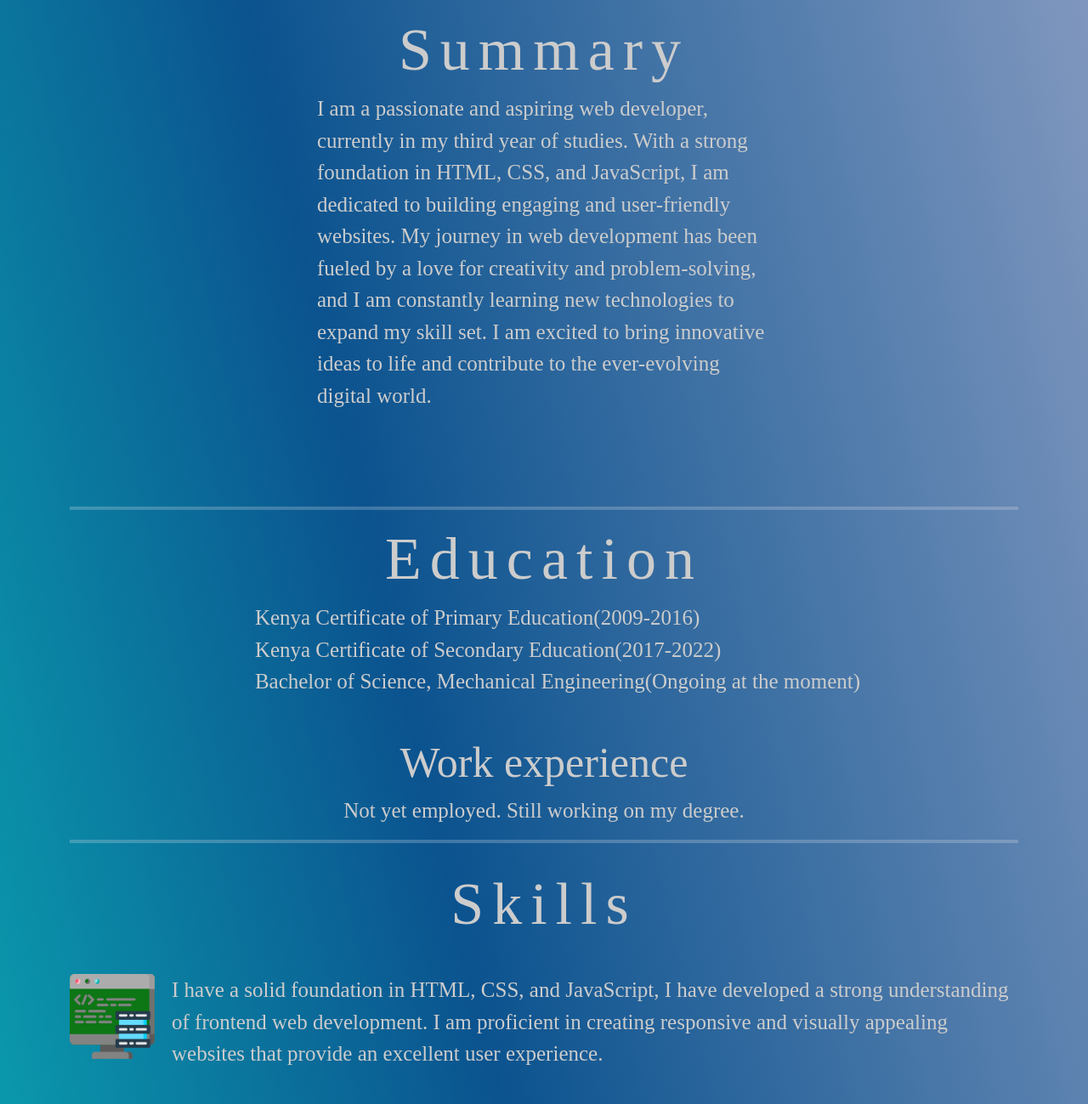
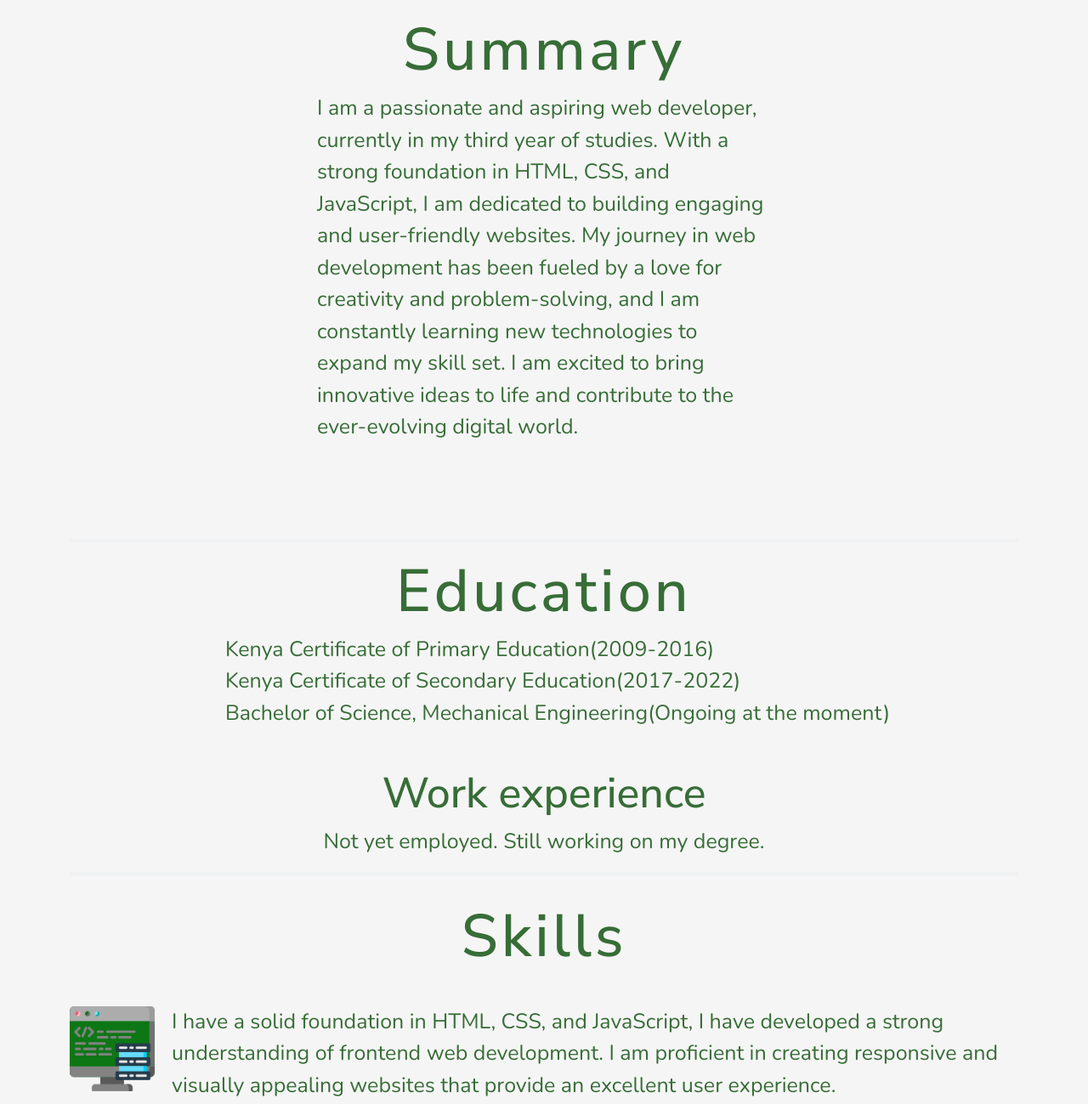
Before and after one commit to immanuel2003/resume2.0, a plain HTML site: page index.html in a window 1280 px wide. Shown: the part 563-1862 px from the top of the page at 85% size. Drawn offline with nearby package versions, Linux system fonts and the light colour scheme.

Commit message:
updated site

```diff
--- a/index.html
+++ b/index.html
@@ -6,12 +6,18 @@
     <title>My resume 2.0</title>
     <link rel="stylesheet" href="./style.css">
     <link href="https://cdn.jsdelivr.net/npm/bootstrap@5.3.3/dist/css/bootstrap.min.css" rel="stylesheet" integrity="sha384-QWTKZyjpPEjISv5WaRU9OFeRpok6YctnYmDr5pNlyT2bRjXh0JMhjY6hW+ALEwIH" crossorigin="anonymous">
+    <link rel="preconnect" href="https://fonts.googleapis.com">
+    <link rel="preconnect" href="https://fonts.googleapis.com">
+<link rel="preconnect" href="https://fonts.gstatic.com" crossorigin>
+<link href="https://fonts.googleapis.com/css2?family=Nunito+Sans:ital,opsz,wght@0,6..12,200..1000;1,6..12,200..1000&family=Nunito:ital,wght@0,200..1000;1,200..1000&display=swap" rel="stylesheet">
+<link rel="preconnect" href="https://fonts.gstatic.com" crossorigin>
+<link href="https://fonts.googleapis.com/css2?family=Nunito+Sans:ital,opsz,wght@0,6..12,200..1000;1,6..12,200..1000&display=swap" rel="stylesheet">
 </head>
 <body class="css-selector container">
     <section id="myname">
         <div class="px-4 py-5 my-5 text-center">
-            <h1 class="h1myname">I'm Immanuel,</h1>
-            <h1 class="h1myname">a web developer</h1>
+            <h1 class="h1myname">Hello,</h1>
+            <h1 class="h1myname">i'm Immanuel</h1>
             <img class="mypicture" src="./images/my photo.jpg" alt="" width="250" height="280">
             <div class="col-lg-6 mx-auto">
                 <h2 class="h1myname">Summary</h2>
@@ -36,7 +42,7 @@
         </div>
         <h2 class="h2academics">Work experience</h2>
         <p class="work-status">Not yet employed. Still working on my degree.</p>
-        <hr class="border border-2 opacity-80">
+        <hr class="border border-2 opacity-80 hr">
 
     </section>
 
@@ -53,7 +59,7 @@
 
             </div>
             <div class="organizational-kills">
-                <img src="./images/organization-skills.png" class="organizationalimage" alt="organizational skills">
+                <img src="./images/organization-skills (1).png" class="organizationalimage" alt="organizational skills">
                 <p class="paragraph-skills">I possess strong organizational skills that have been honed through both academic and personal projects. My ability to manage multiple tasks efficiently allows me to maintain a clear and structured approach to my work. I excel in time management, prioritizing tasks effectively, and maintaining meticulous attention to detail. These skills enable me to meet deadlines consistently and ensure that every aspect of my work is well-coordinated and executed seamlessly.</p>
                 <hr class="border border-2 opacity-80">
             </div>
@@ -67,16 +73,16 @@
         <div id="carouselExampleAutoplaying" class="carousel slide" data-bs-ride="carousel">
             <div class="carousel-inner">
               <div class="carousel-item active">
-                <img src="./images/landscape-7485033_1280.jpg" class="d-block w-100" alt="landscape">
+                <img src="./images/landscape-7485033_1280.jpg" class="d-block w-100 rounded-5" alt="landscape">
               </div>
               <div class="carousel-item">
-                <img src="./images/utah-5641320_1280.jpg" class="d-block w-100" alt="travelling">
+                <img src="./images/utah-5641320_1280.jpg" class="d-block w-100 rounded-5" alt="travelling">
               </div>
               <div class="carousel-item">
-                <img src="./images/pancakes-2020863_1280.jpg" class="d-block w-100" alt="pancakes">
+                <img src="./images/pancakes-2020863_1280.jpg" class="d-block w-100 rounded-5" alt="pancakes">
               </div>
               <div class="carousel-item">
-                <img src="./images/bmw.jpg" class="d-block w-100" alt="bmw">
+                <img src="./images/bmw.jpg" class="d-block w-100 rounded-5" alt="bmw">
               </div>
             </div>
             <button class="carousel-control-prev" type="button" data-bs-target="#carouselExampleAutoplaying" data-bs-slide="prev">
@@ -98,11 +104,13 @@
             <p>Email me: immanuelsiangla@gmail.com</p>
         </div>
     </section>
+
     <section id="footer" class="bottom-container">
       <div class="bottom-container">
         <a class="github-link" href="https://github.com/immanuel2003">github account</a>
         <a class="footer-link" href="https://www.linkedin.com/in/immanuel-siangla-a678ab280/">LinkedIn</a>
-        <p class="copyright bg-light">© Immanuel Siangla</p>
+        <p class="copyright mb-0">© Immanuel Siangla</p>
+        <a href="#" class="nav-link px-2 text-body-secondary pb-3 pt-3">Back to top</a>
       </div>
     </section>
     <script src="https://cdn.jsdelivr.net/npm/bootstrap@5.3.3/dist/js/bootstrap.bundle.min.js" integrity="sha384-YvpcrYf0tY3lHB60NNkmXc5s9fDVZLESaAA55NDzOxhy9GkcIdslK1eN7N6jIeHz" crossorigin="anonymous"></script>
--- a/style.css
+++ b/style.css
@@ -1,14 +1,13 @@
 .css-selector {
-    background: rgb(10,195,190);
-    background: linear-gradient(77deg, rgba(10,195,190,1) 0%, rgba(11,83,143,1) 46%, rgba(11,48,128,0.4599089635854342) 100%);
+    background: whitesmoke;
 }
 
 .h1myname {
-    font-family: 'Merriweather', serif;
+    font-family: Nunito sans;
     font-size: 70px;
-    color: #cccccc;
-    word-spacing: 10px;
-    letter-spacing: 10px;
+    color: rgba(2, 71, 2, 0.786);
+    word-spacing:10px;
+    letter-spacing: 4px;
 }
 
 .mypicture {
@@ -18,25 +17,25 @@
 
 .myself {
     font-size: 25px;
-    font-family: 'Lora', serif;
-    color: #cccccc;
+    font-family: Nunito;
+    color: rgba(2, 71, 2, 0.786);
     text-align: left;
 }
 
 .work-status {
     font-size: 25px;
-    font-family: 'Lora', serif;
-    color: #cccccc;
+    font-family: Nunito;
+    color: rgba(2, 71, 2, 0.786);
     text-align: center;
 }
 
 .h1academics {
     text-align: center;
-    font-family: 'Merriweather', serif;
+    font-family: Nunito sans;
     font-size: 70px;
-    color: #cccccc;
+    color: rgba(2, 71, 2, 0.786);
     word-spacing: 10px;
-    letter-spacing: 10px;
+    letter-spacing: 4px;
 }
 
 .list {
@@ -50,24 +49,24 @@ ul {
     padding: 0;
     margin: 0;
     font-size: 25px;
-    font-family: 'Lora', serif;
-    color: #cccccc;
+    font-family: Nunito;
+    color: rgba(2, 71, 2, 0.786);
 }
 
 .h2academics {
     font-size: 50px;
     text-align: center;
-    font-family: 'Merriweather', serif;
-    color: #cccccc;
+    font-family: Nunito sans;
+    color: rgba(2, 71, 2, 0.786);
 }
 
 .h1skills {
     text-align: center;
-    font-family: 'Merriweather', serif;
+    font-family: Nunito sans;
     font-size: 70px;
-    color: #cccccc;
+    color: rgba(2, 71, 2, 0.786);
     word-spacing: 10px;
-    letter-spacing: 10px;
+    letter-spacing: 4px;
     margin-top: 30px;
     margin-bottom: 40px;
 }
@@ -75,8 +74,8 @@ ul {
 .paragraph {
     text-align: left;
     font-size: 25px;
-    font-family: 'Lora', serif;
-    color: #cccccc;
+    font-family: Nunito;
+    color: rgba(2, 71, 2, 0.786);
     width: 50%;
     margin-left: 0%;
 }
@@ -103,14 +102,14 @@ ul {
 .contact {
     text-align: center;
     font-size: 25px;
-    font-family: 'Lora', serif;
-    color: #cccccc;
+    font-family: Nunito;
+    color: rgba(2, 71, 2, 0.786);
     margin-top: 60px;
 }
 
 .bottom-container {
     text-align: center;
-    background-color: #cccccc;
+    background-color: whitesmoke;
 }
 
 .footer-link {
@@ -124,8 +123,8 @@ ul {
 
 .paragraph-skills {
     font-size: 25px;
-    font-family: 'Lora', serif;
-    color: #cccccc;
+    font-family: Nunito;
+    color: rgba(2, 71, 2, 0.786);
 }
 
 .web-devskills {
```
Also changed, not shown: images/organization-skills (1).png (added), images/organization-skills.png (deleted).
